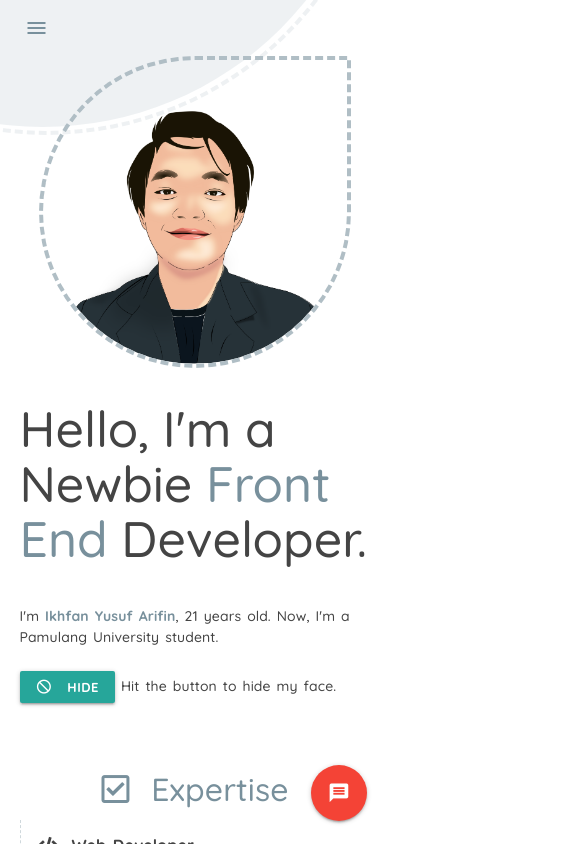
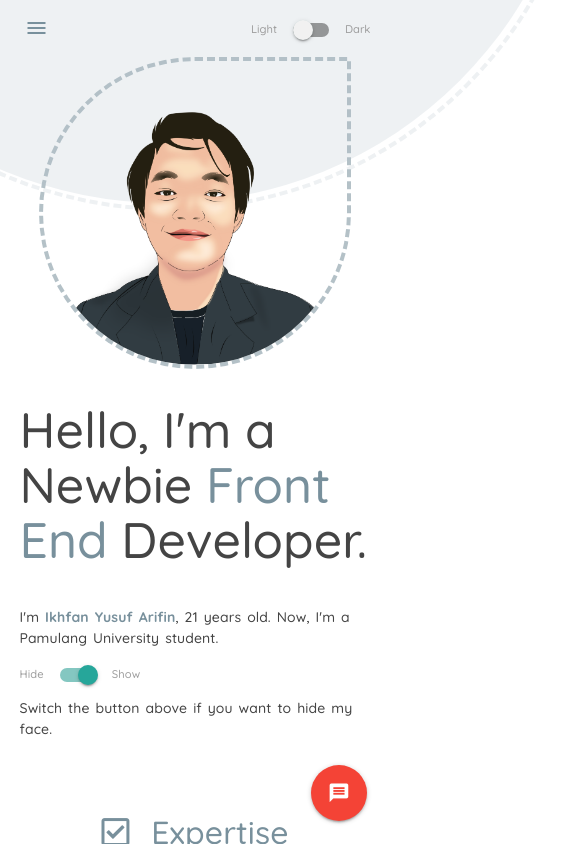
Before and after one commit to IkhfanYusuf/IkhfanYusuf.github.io, a React (Create React App) app: page / in a window 390 px wide. Shown: the top 844 px of the page, 585 px wide, since content can reach past the window. Built offline with nearby package versions, Linux system fonts and the light colour scheme.

Commit message:
menambahkan switch untuk hide/show avatar profile dan dark mode

```diff
--- a/src/App.css
+++ b/src/App.css
@@ -11,21 +11,23 @@ body{
 .sidenav-trigger{
 	margin-left: 5px!important;
 }
-nav::after, nav::before, .container::before{
+.navDark::after, .navDark::before, .nav::after, .nav::before{
 	content: '';
 	position: absolute;
-	z-index: -999;
-	opacity: .85;
+	z-index: -1;
 	border-radius: 50%;
 }
-nav::before{
+.nav::after, .nav::before{
+	opacity: .85;
+}
+.nav::before, .navDark::before{
 	width: 99vh;
 	height: 99vh;
 	background: #eceff1;
 	top: -75vh;
 	left: -30vh;
 }
-nav::after{
+.nav::after, .navDark::after{
 	width: 100vh;
 	height: 100vh;
 	border: 4px dashed #eceff1;
@@ -33,6 +35,17 @@ nav::after{
 	left: -30vh;
 }
 
+.navDark::after, .navDark::before{
+	opacity: .4;
+}
+
+
+
+.darkMode{
+	background: #121212;
+	color: #fafafa;
+	/*opacity: 0.5;*/
+}
 .row-expertise{
 	margin-bottom: 0!important;
 }
@@ -70,10 +83,11 @@ nav::after{
 	align-items: flex-end;
 	justify-content: center;
 	overflow: hidden;
+	opacity: .95;
 }
 .avatar img{
 	width: 100%;
-	z-index: -9;
+	/*z-index: -9;*/
 	border-radius: 90%;
 }
 
@@ -104,10 +118,10 @@ nav::after{
 		justify-content: center;
 		overflow: hidden;
 		margin: 0 auto;
+
 	}
 	.avatar img{
 		width: 100%;
-		z-index: -9;
 		border-radius: 90%;
 	}
 	nav::before{
--- a/src/section/header.js
+++ b/src/section/header.js
@@ -3,8 +3,20 @@ import React from "react";
 const Jumbotron = ()=>{
 
 	const hideFace = () =>{
-		document.querySelector('.avatar').classList.toggle('hideFace');
+
 	}
+
+	const hideShow = () => {
+
+	   	let hideShow = document.getElementById('hideShow').checked;
+
+	   	if(hideShow !== true){
+	   		document.querySelector('.avatar').classList.add('hideFace');
+	   	}else{
+	   		document.querySelector('.avatar').classList.remove('hideFace');
+	   	}
+	}
+
 
   return (
     <div className="jumbotron">
@@ -22,8 +34,15 @@ const Jumbotron = ()=>{
 	  			<p className="text1">I'm <b className="blue-grey-text text-lighten-1">Ikhfan Yusuf Arifin</b>, 21 years old. Now, I'm a Pamulang University student.</p>
 	  			<div className="row button-hide-face">
 	  				<div className="col s12">
-	  					<a onClick={hideFace} className="waves-effect waves-light btn-small tooltipped" data-position="bottom" data-tooltip="Hit the button to hide my face."><i className="material-icons left">not_interested</i><b>Hide</b></a>
-	  					<p style={{display: "inline-block"}}>&nbsp;Hit the button to hide my face.</p>
+	  					<div className="switch">
+						    <label>
+						      Hide
+						      <input onClick={hideShow} id="hideShow" type="checkbox" defaultChecked/>
+						      <span className="lever"></span>
+						      Show
+						    </label>
+						  </div>
+	  					<p style={{display: "inline-block"}}>Switch the button above if you want to hide my face.</p>
 	  				</div>
 
 	  			</div>
--- a/src/section/nav.js
+++ b/src/section/nav.js
@@ -10,9 +10,25 @@ const Nav = ()=>{
 
 	 });
 
+	const darkMode = () => {
+		const dark = document.getElementById('darkMode').checked;
+		if(dark === true){
+			document.querySelector('body').classList.add('darkMode');
+			document.querySelector('.avatar').style.background="#fafafa";
+			document.querySelector('nav').classList.remove('nav');
+			document.querySelector('nav').classList.add('navDark');
+
+		}else{
+			document.querySelector('body').classList.remove('darkMode');
+			document.querySelector('.avatar').style.background="none";
+			document.querySelector('nav').classList.remove('navDark');
+			document.querySelector('nav').classList.add('nav');
+		}
+	}
+
   return (
   	<div>
-	    <nav className="z-depth-0 transparent">
+	    <nav className="z-depth-0 transparent nav">
 		  <div className="nav-wrapper">
 		    <a href="#" data-target="mobile-demo" className="sidenav-trigger show-on-medium-and-up"><i className="material-icons blue-grey-text text-lighten-1">menu</i></a>
 		    <ul className="right hide-on-med-and-down blue-grey-text text-lighten-1">
@@ -20,6 +36,16 @@ const Nav = ()=>{
 		    	<li><a href="https://twitter.com/myname_iye" className="valign-wrapper blue-grey-text text-lighten-2"><i className="fab fa-twitter"></i> &nbsp;Twiter</a></li>
 		    	<li><a href="https://youtube.com/ikhfanyusuf" className="valign-wrapper blue-grey-text text-lighten-2"><i className="fab fa-youtube"></i> &nbsp;Youtube</a></li>
 		    	<li><a href="https://github.com/ikhfanyusuf" className="valign-wrapper blue-grey-text text-lighten-2"><i className="fab fa-github"></i> &nbsp;GitHub</a></li>
+		    </ul>
+		    <ul className="right blue-grey-text text-lighten-1">
+		    	<div className="switch">
+				    <label>
+				      Light
+				      <input onClick={darkMode} id="darkMode" type="checkbox"/>
+				      <span className="lever"></span>
+				      Dark
+				    </label>
+				  </div>
 		    </ul>
 		  </div>
 		</nav>
```
Also changed, not shown: 1 other file (tests, documents, lock files or other folders).
